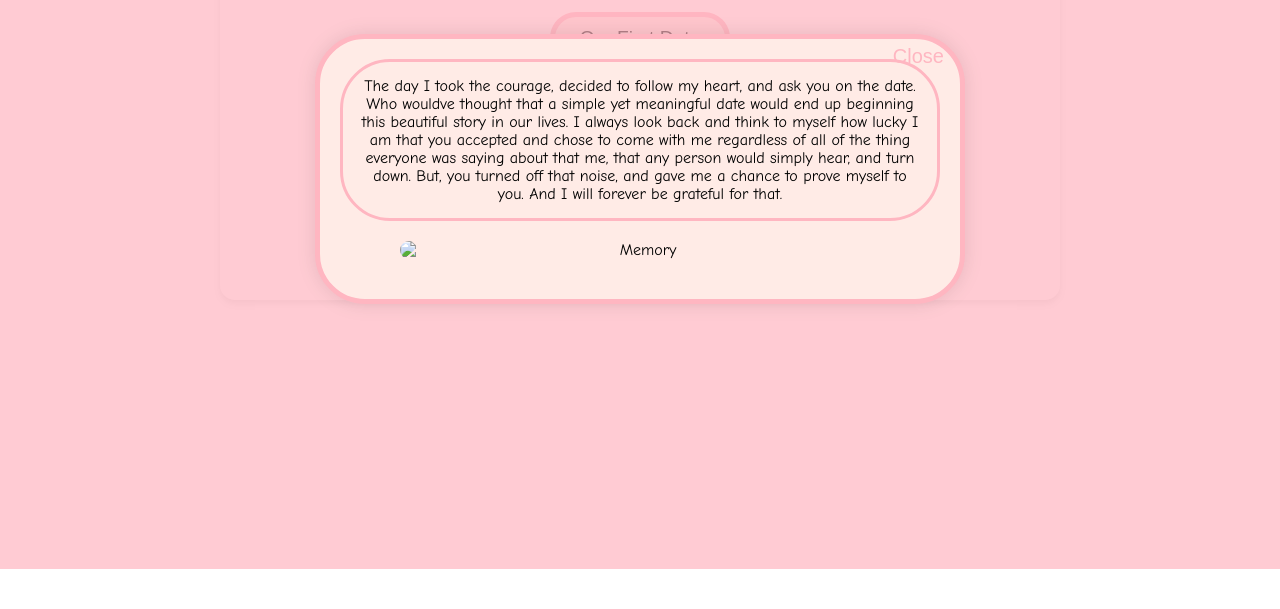
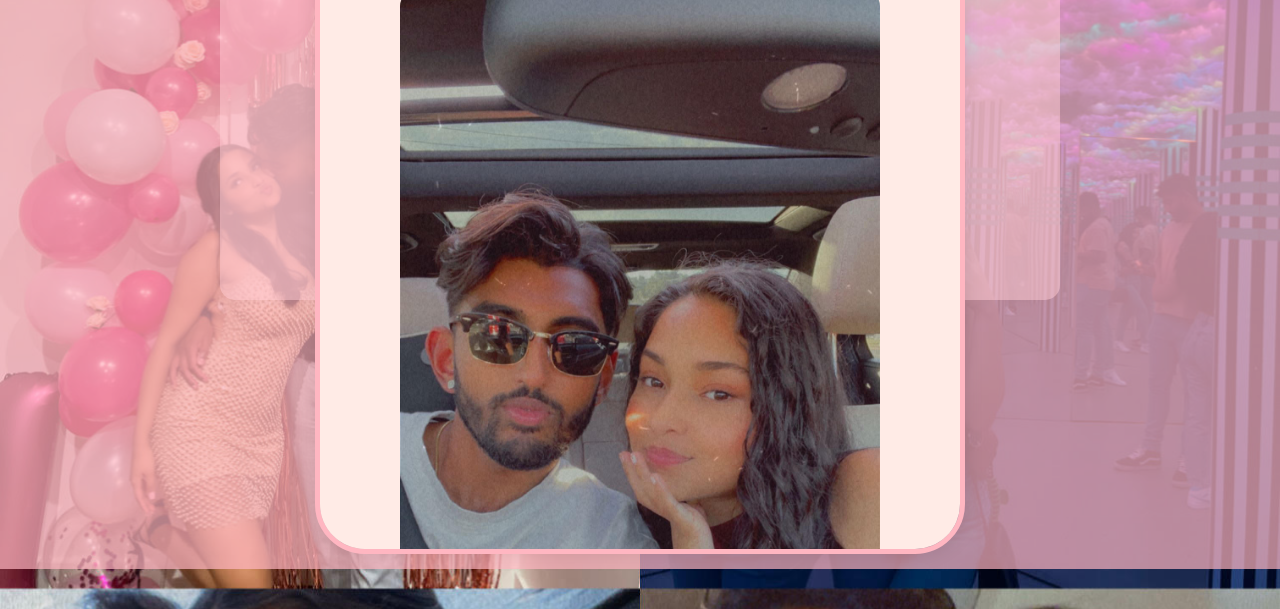
Before and after one commit to FahadAbdu3/nuvha-birthday, a plain HTML site: page index.html in a window 1280 px wide. Both pictures are taken after a click on the button "Our First Date". Shown: the part 231-840 px from the top of the page. Drawn offline with Linux system fonts and the light colour scheme.

Commit message:
3rd changes

```diff
--- a/index.html
+++ b/index.html
@@ -12,8 +12,8 @@
         <h1>Happy birthday to the love of my life, my darling Nuvha ❤</h1>
         <div class="button-container">
             <button data-target="letter">22nd Birthday Letter</button>
-            <button data-target="date" data-img="images/firstdate.jpeg">Our First Date</button>
-            <button data-target="feb" data-img="images/feb14.jpeg">February 14th, 2022</button>
+            <button data-target="date" data-img="images/firstdate.jpg">Our First Date</button>
+            <button data-target="feb" data-img="images/feb14.jpg">February 14th, 2022</button>
             <button data-target="trip" data-img="images/firsttrip.jpg">Our First Trip</button>
             <button data-target="gift" data-img="images/greatestgift.jpg">My Greatest Gift</button>
         </div>
--- a/styles.css
+++ b/styles.css
@@ -2,7 +2,7 @@ body, html {
     height: 100%;
     margin: 0;
     font-family: 'Comic Sans MS', cursive;
-    background: url('images/background.jpeg') center/cover no-repeat;
+    background: url('images/background.jpg') center/cover no-repeat;
 }
 
 .main-container {
@@ -61,6 +61,8 @@ h1 {
     border: 5px solid #FFB6C1;
     box-shadow: 0 0 20px rgba(0, 0, 0, 0.1);
     text-align: center;
+    overflow-y: auto;  /* Adds vertical scrolling if needed */
+    max-height: 90vh;  /* This limits the modal's height to 90% of the viewport's height */
 }
 
 .close-btn {
```
